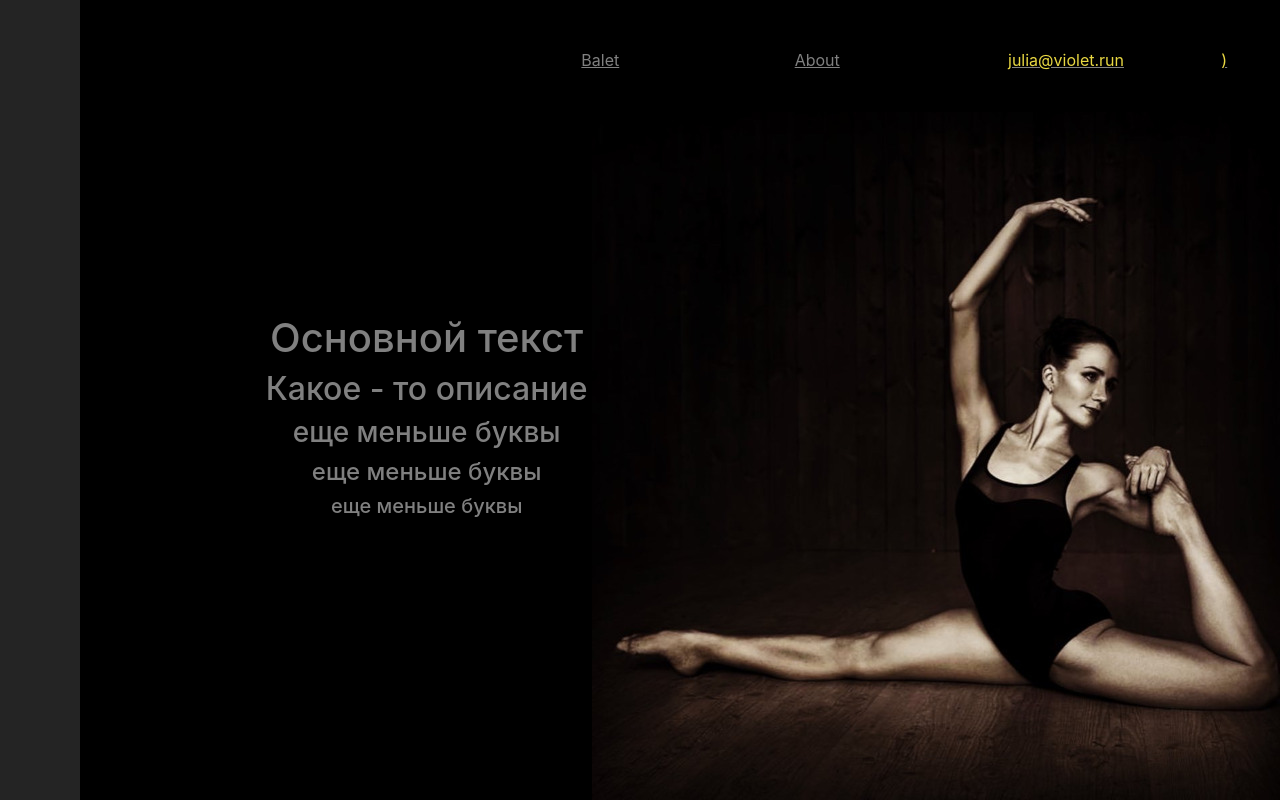
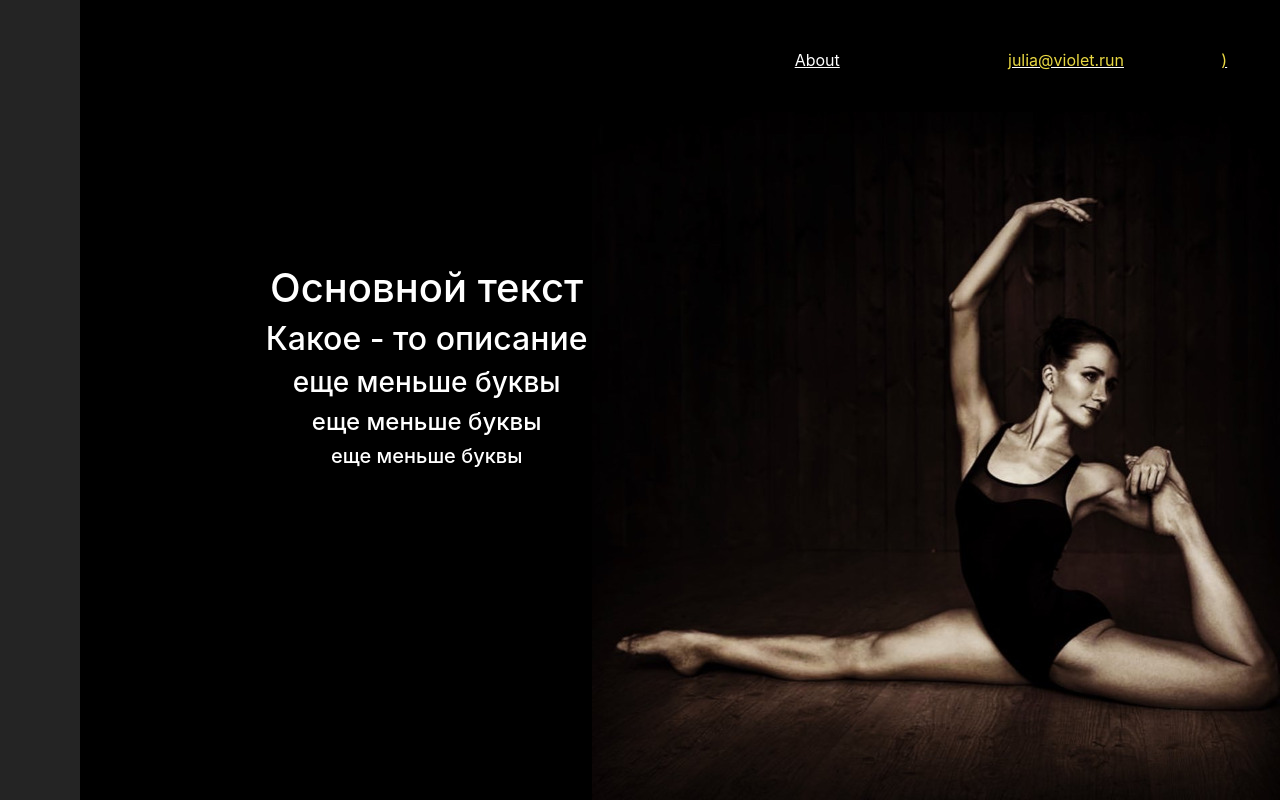
Before and after one commit to ox404fff/violet, a Vue app in the folder Frontend/: page / in a window 1280 px wide. Built offline with nearby package versions, Linux system fonts and the light colour scheme.

Commit message:
Dev bootstrap

```diff
--- a/Frontend/src/App.vue
+++ b/Frontend/src/App.vue
@@ -1,14 +1,12 @@
 <template>
-    <div class="h-100 min-vw-100">
-        <div class="position-absolute h-100 w-100 avatar-md d-none d-md-block"></div>
-        <div class="position-absolute h-100 w-100 avatar-sm d-md-none d-sm-block"></div>
-        <div class="nav h-100 d-none d-md-block"></div>
-        <b-container fluid id="app" class="h-100">
+    <b-container fluid class="h-100" id="app">
+        <div class="row">
+            <div class="position-absolute h-100 w-100 avatar-md bg d-none d-md-block"></div>
+            <div class="position-absolute h-100 w-100 avatar-sm bg d-sm-block d-md-none"></div>
+            <div class="nav h-100 d-none d-lg-block"></div>
+            <b-container fluid class="h-100">
                 <b-row align-v="start" class="links">
                     <b-col/>
-                <b-col cols="2" class="p-5">
-                    Balet
-                </b-col>
                     <b-col cols="2" class="p-5">
                         About
                     </b-col>
@@ -33,6 +31,7 @@
                 </b-row>
             </b-container>
         </div>
+    </b-container>
 </template>
 
 <script>
@@ -56,7 +55,7 @@ export default {
 
 <style>
     #app {
-        min-width: 478px;
+        min-width: 400px;
     }
 
     html, body {
@@ -69,30 +68,34 @@ export default {
         font-size: 1rem;
         font-weight: 400;
         line-height: 1.5;
-        color: rgba(255, 255, 255, 0.5);
+        /*color: rgba(255, 255, 255, 0.5);*/
+        color: white;
         text-align: left;
     }
 
     .center {
-        height: 600px;
+        height: 500px;
     }
 
     .nav {
         position: absolute;
         width: 80px;
         background-color: #242424;
+        min-height: 800px;
     }
 
     .avatar-md {
         background-position: right bottom;
         background-image: url("./assets/avatar.jpg");
         background-repeat: no-repeat;
+        min-height: 800px;
     }
 
     .avatar-sm {
-        background-position: center bottom;
+        background-position: right bottom;
         background-image: url("./assets/avatar-small.jpg");
         background-repeat: no-repeat;
+        min-height: 900px;
     }
 
     .links {
```
Also changed, not shown: Frontend/src/assets/avatar-small.jpg. Lines whose indentation alone changed are shown as unchanged.
